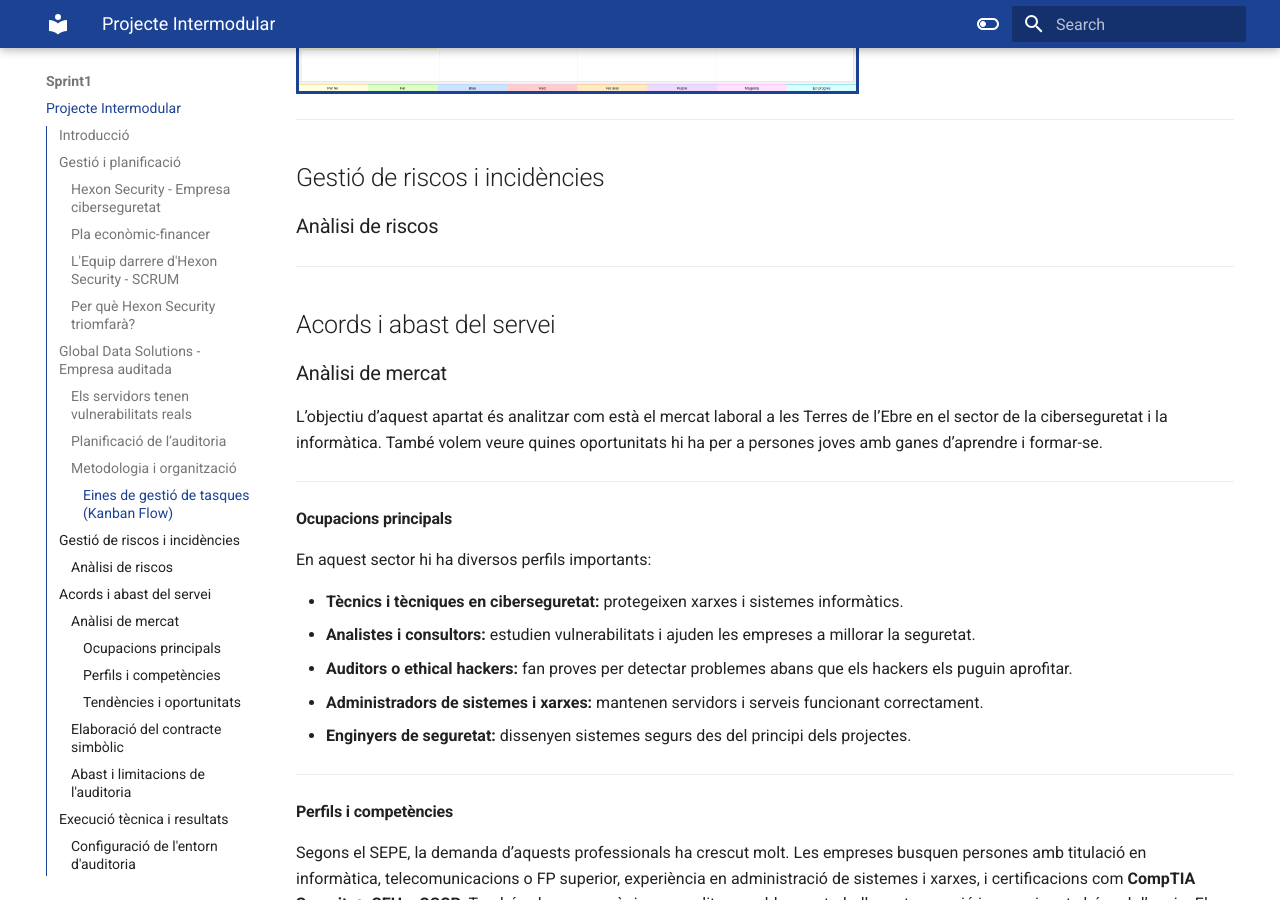
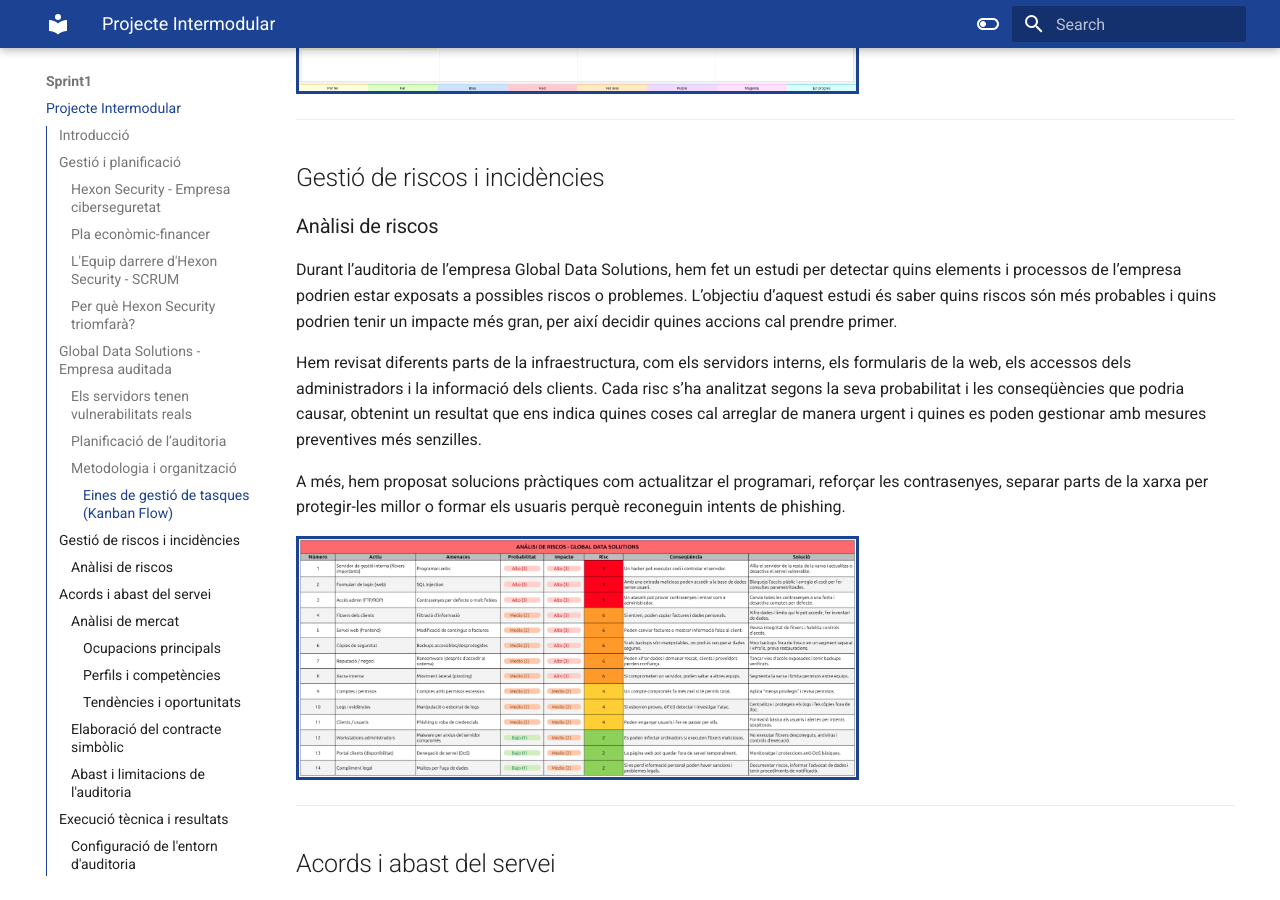
Before and after one commit to mariagutierrez03/projecte-asix2, an MkDocs documentation site: the page built from docs/sprint1/sprint1.md, in a window 1280 px wide and 900 px high, scrolled down 5875 px. Built offline with MkDocs 1.6.1 and Material for MkDocs 9.7.7, drawn with Linux system fonts in a browser that asks for light colours.

Commit message:
Update sprint1.md

```diff
--- a/docs/sprint1/sprint1.md
+++ b/docs/sprint1/sprint1.md
@@ -125,6 +125,14 @@ A més, cada tasca té assignat un responsable (EA - Edgar, MG - Maria, VC - Ví
 
 ### Anàlisi de riscos
 
+Durant l’auditoria de l’empresa Global Data Solutions, hem fet un estudi per detectar quins elements i processos de l’empresa podrien estar exposats a possibles riscos o problemes. L’objectiu d’aquest estudi és saber quins riscos són més probables i quins podrien tenir un impacte més gran, per així decidir quines accions cal prendre primer.
+
+Hem revisat diferents parts de la infraestructura, com els servidors interns, els formularis de la web, els accessos dels administradors i la informació dels clients. Cada risc s’ha analitzat segons la seva probabilitat i les conseqüències que podria causar, obtenint un resultat que ens indica quines coses cal arreglar de manera urgent i quines es poden gestionar amb mesures preventives més senzilles.
+
+A més, hem proposat solucions pràctiques com actualitzar el programari, reforçar les contrasenyes, separar parts de la xarxa per protegir-les millor o formar els usuaris perquè reconeguin intents de phishing.
+
+![foto](./fotos/analisi-riscos.png)
+
 ---
 
 ## Acords i abast del servei
@@ -132,8 +140,6 @@ A més, cada tasca té assignat un responsable (EA - Edgar, MG - Maria, VC - Ví
 ### Anàlisi de mercat
 
 L’objectiu d’aquest apartat és analitzar com està el mercat laboral a les Terres de l’Ebre en el sector de la ciberseguretat i la informàtica. També volem veure quines oportunitats hi ha per a persones joves amb ganes d’aprendre i formar-se.
-
----
 
 #### Ocupacions principals
 
@@ -145,15 +151,11 @@ En aquest sector hi ha diversos perfils importants:
 - **Administradors de sistemes i xarxes:** mantenen servidors i serveis funcionant correctament.
 - **Enginyers de seguretat:** dissenyen sistemes segurs des del principi dels projectes.
 
----
-
 #### Perfils i competències
 
 Segons el SEPE, la demanda d’aquests professionals ha crescut molt. Les empreses busquen persones amb titulació en informàtica, telecomunicacions o FP superior, experiència en administració de sistemes i xarxes, i certificacions com **CompTIA Security+**, **CEH** o **OSCP**. També valoren que sàpigues analitzar problemes, treballar sota pressió i comunicar-te bé amb l’equip. Els llocs solen ser a jornada completa, tot i que alguns poden requerir estar disponibles per incidències.
 
 ![foto](./fotos/sepe.png)
-
----
 
 #### Tendències i oportunitats
 
@@ -164,6 +166,8 @@ Altres ocupacions amb potencial inclouen tècnics de suport informàtic, adminis
 ---
 
 ### Elaboració del contracte simbòlic
+
+---
 
 ### Abast i limitacions de l'auditoria
 
```
